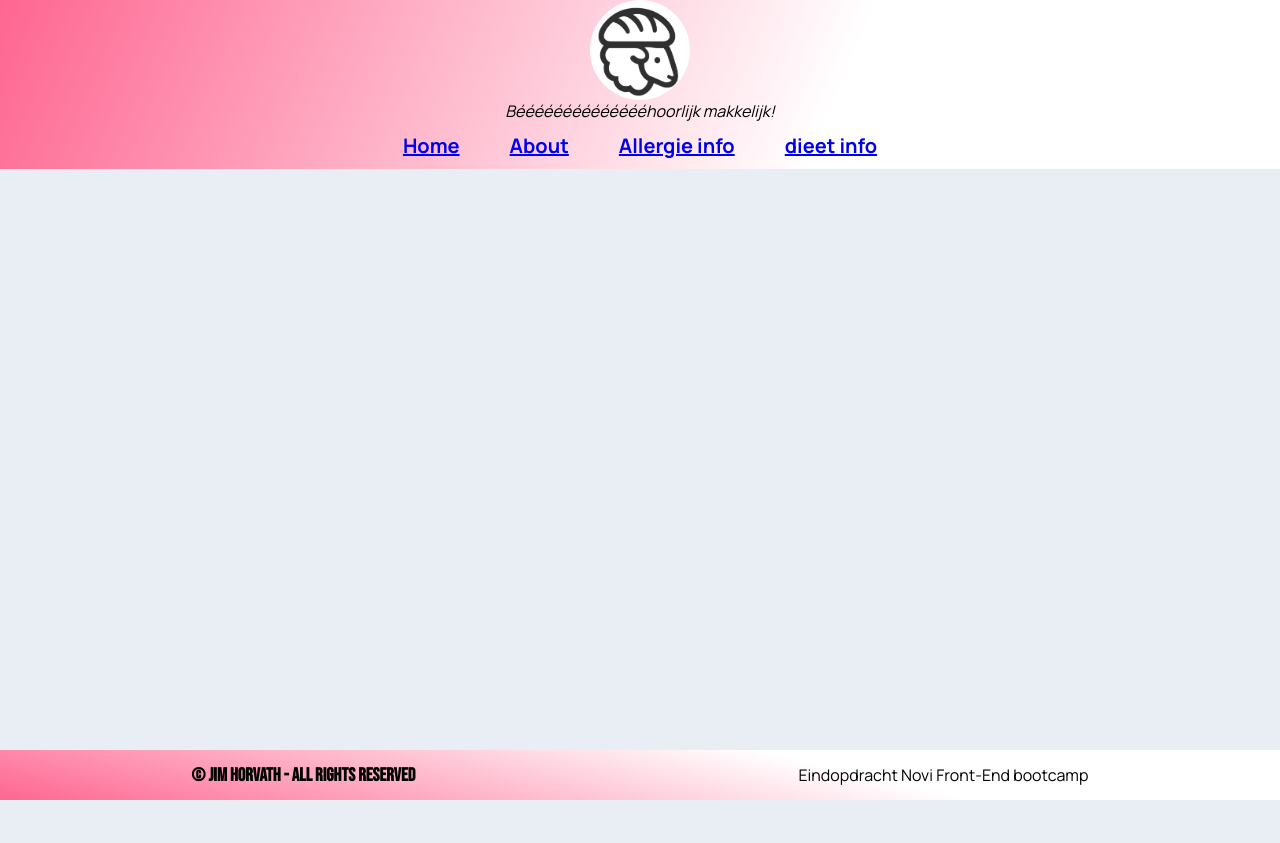
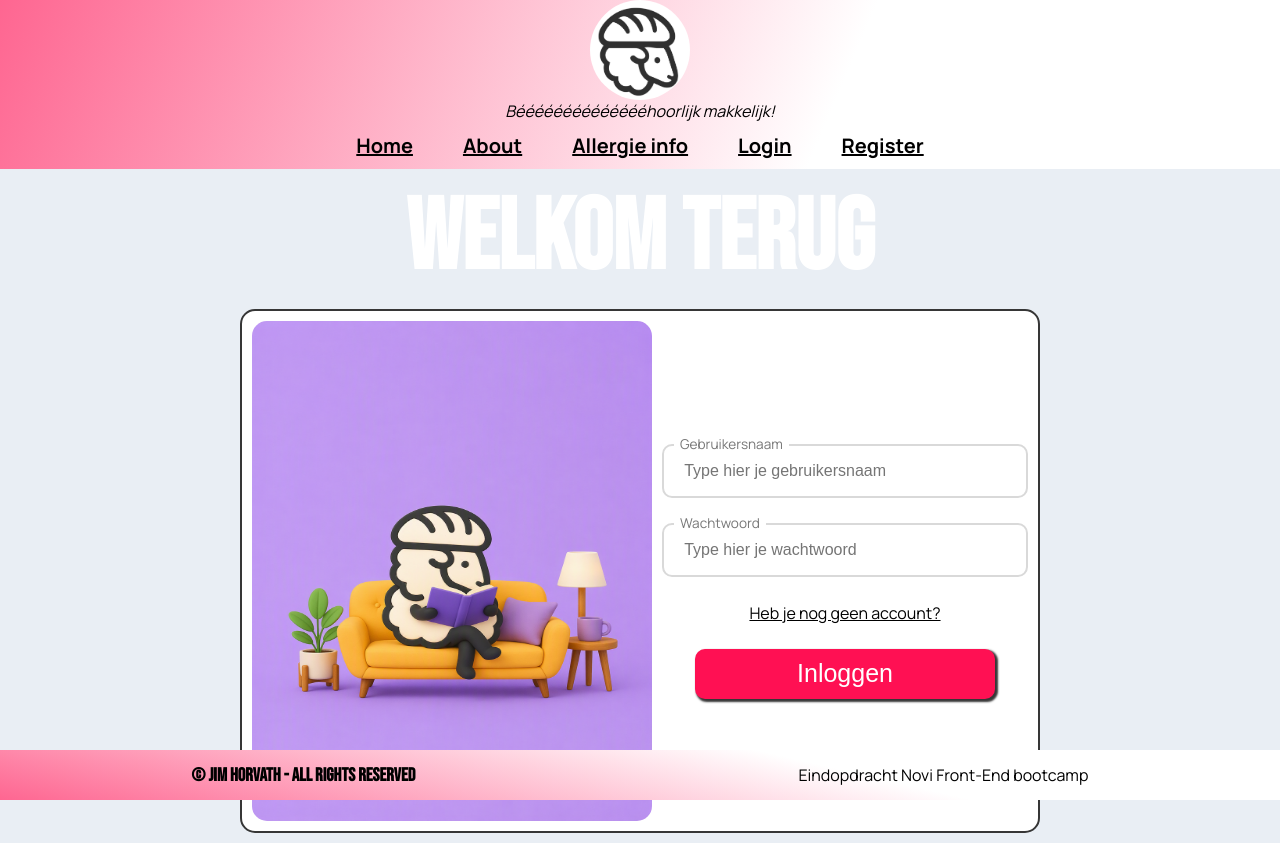
Before and after one commit to Deaddrums/FrontEnd-eindopdracht-NOVI, a React (Vite) app: page /Login in a window 1280 px wide. Before the commit the page ends 800 px from the top, so only its background shows below. Built offline with nearby package versions, Linux system fonts and the light colour scheme.

Commit message:
Opdracht start: main lay-out (20%)  home-page (100%)  About page (90%) text unfinished  Allergy page (95%)  Diet page - cancelled  Login page (100%)  Register page (5%)

```diff
--- a/src/App.css
+++ b/src/App.css
@@ -56,7 +56,11 @@ button {
     border-radius: 10px;
     border: var(--border-color);
     background: var(--button-color);
+   box-shadow: 2px 2px 2px 1px var(--border-color);
+
     transition: transform 0.2s ease;
+
+
 }
 
 button:hover {
--- a/src/App.jsx
+++ b/src/App.jsx
@@ -6,6 +6,7 @@ import FooterBar from "./assets/Components/FooterBar/FooterBar.jsx";
 import AboutPage from "./assets/Pages/AboutPage/AboutPage.jsx";
 import AllergyPage from "./assets/Pages/AllergyPage/AllergyPage.jsx";
 import {Routes, Route} from "react-router-dom";
+import LoginPage from "./assets/Pages/LoginPage/LoginPage.jsx";
 
 function App() {
 
@@ -14,9 +15,11 @@ function App() {
             <NavBar/>
 
             <Routes>
-<Route path="/" element={ <HomePage/> } />
-<Route path="/About" element={ <AboutPage/> } />
-<Route path="/Allergy" element={ <AllergyPage/> } />
+                <Route path="/" element={<HomePage/>}/>
+                <Route path="/About" element={<AboutPage/>}/>
+                <Route path="/Allergy" element={<AllergyPage/>}/>
+                <Route path="/Login" element={<LoginPage/>}/>
+                {/*<Route path="/Register" element={<RegisterPage/>}/>*/}
             </Routes>
 
             <FooterBar/>
--- a/src/assets/Components/NavBar/NavBar.css
+++ b/src/assets/Components/NavBar/NavBar.css
@@ -69,6 +69,10 @@ color: var(--text-color);
 a:visited {
     color: var(--title-color);
 }
-a:active {
+a:hover {
     color: var(--text-accent-color);
 }
+
+a:link {
+    color: var(--text-color);
+}
--- a/src/assets/Components/NavBar/NavBar.jsx
+++ b/src/assets/Components/NavBar/NavBar.jsx
@@ -1,11 +1,14 @@
 import './NavBar.css'
 import logoMain from '../../images/Broodschaap logo.jpg'
-import { NavLink } from "react-router-dom";
+import {NavLink} from "react-router-dom";
+import {useState} from "react";
 
 function NavBar() {
+    const isAuth = false
 
+    // const [isAuth, toggleIsAuth] = useState()
 
-    return <>
+    return <nav>
 
         <div className="navOuterWrapper">
 
@@ -24,15 +27,28 @@ function NavBar() {
                     <li>
                         <NavLink to="/Allergy"><strong>Allergie info</strong></NavLink>
                     </li>
-                    <li>
-                        <NavLink to="/Diet"><strong>dieet info</strong></NavLink>
-                    </li>
+
+                    {isAuth ?
+                        <li>
+                            <NavLink to="/Account"><strong>My Account</strong></NavLink>
+                        </li>
+                        :
+                        <>
+                        <li>
+                            <NavLink to="/Login"><strong>Login</strong></NavLink>
+                        </li>
+                        <li>
+                        <NavLink to="/Register"><strong>Register</strong></NavLink>
+                        </li>
+                        </>
+
+                    }
                 </ul>
 
             </div>
         </div>
 
-    </>
+    </nav>
 
 }
 
--- a/src/assets/Pages/AboutPage/AboutPage.jsx
+++ b/src/assets/Pages/AboutPage/AboutPage.jsx
@@ -31,7 +31,7 @@ function AboutPage() {
                     <p>
                         Met de broodschaap app maak je snel en gemakkelijk boodschappenlijstjes die aansluiten op jouw leef situatie!
                         <br/>
-                        Geef door welke allergieën je hebt, of welke dieet je volgt. Zet een eigen budget en de app zorgt ervoor dat jij altijd binnen je budget blijft
+                        Geef door welke allergieën je hebt en zet een eigen budget. De app zorgt ervoor dat jij altijd binnen je budget blijft
                     </p>
 
                     <p>
--- a/src/assets/Pages/AllergyPage/AllergyPage.css
+++ b/src/assets/Pages/AllergyPage/AllergyPage.css
@@ -12,6 +12,9 @@
     flex-direction: row;
     justify-content: center;
 
+    padding: 20px;
+    gap:10px;
+
     font-size: 100px;
     color: var(--text-alternate-color);
 }
--- /dev/null
+++ b/src/assets/Pages/LoginPage/LoginPage.css
@@ -0,0 +1,87 @@
+.loginOuterWrapper {
+    display: flex;
+    flex-direction: column;
+    justify-content: center;
+    align-items: center;
+
+    padding: 10px;
+    gap: 10px;
+
+}
+
+.loginOuterWrapper h1 {
+    font-size: 100px;
+    color: var(--text-alternate-color);
+}
+
+.loginInnerWrapper {
+    display: flex;
+    flex-direction: row;
+    justify-content: flex-start;
+
+
+    background: var(--background-container-color);
+    border: var(--border-color) 2px solid;
+    border-radius: 15px;
+
+    padding: 10px;
+    width: 800px;
+}
+
+.loginInnerWrapper img {
+    height: 500px;
+    width: 400px;
+
+    border-radius: 15px;
+    margin-right: 10px;
+}
+
+.loginForm {
+    display: flex;
+    flex-direction: column;
+    justify-content: center;
+    align-items: center;
+
+    flex: 1;
+
+    gap: 25px;
+}
+
+
+#loginButtonLoginPage {
+    height: 50px;
+    width: 300px;
+    font-size: 25px;
+}
+
+
+.inputContainer {
+    position: relative;
+    width: 100%;
+}
+
+.inputContainer input {
+    width: 100%;
+    padding: 16px;
+
+    border: 2px solid #d9d9d9;
+    border-radius: 10px;
+
+    font-size: 1rem;
+    background: white;
+}
+
+.inputContainer label {
+    position: absolute;
+
+    top: 0;
+    left: 12px;
+
+    transform: translateY(-50%);
+
+    background: white;
+    padding: 0 6px;
+
+    color: #777;
+    font-size: 0.85rem;
+}
--- /dev/null
+++ b/src/assets/Pages/LoginPage/LoginPage.jsx
@@ -0,0 +1,66 @@
+import './LoginPage.css'
+import {Link} from "react-router-dom";
+import image from '../../images/Broodschaap op bank 2.png'
+
+function LoginPage () {
+
+    return <>
+
+        <div className="loginOuterWrapper">
+            <h1>Welkom terug</h1>
+
+            <div className="loginInnerWrapper">
+
+                <img src={image} alt="broodschaap op bank"/>
+
+            <form className="loginForm">
+
+                <div className="inputContainer">
+                    <input
+                        id="username"
+                        name="username"
+                        type="text"
+                        placeholder=" Type hier je gebruikersnaam "
+                        required
+                    />
+
+                    <label htmlFor="username">
+                        Gebruikersnaam
+                    </label>
+                </div>
+
+                <div className="inputContainer">
+                    <input
+                        id="password"
+                        name="password"
+                        type="password"
+                        placeholder=" Type hier je wachtwoord "
+                        required
+                    />
+
+                    <label htmlFor="password">
+                        Wachtwoord
+                    </label>
+                </div>
+
+                <Link to="/Register"
+                >Heb je nog geen account?
+                </Link>
+
+                <button
+                id="loginButtonLoginPage"
+                    type="button"
+                onClick="Submit"
+
+                >Inloggen</button>
+
+
+
+            </form>
+        </div>
+        </div>
+    </>
+
+}
+
+export default LoginPage
```
Also changed, not shown: src/assets/Pages/UNUSEDPageTemplate/PageTemplate.jsx (deleted, +0 -11 lines), src/assets/Pages/UNUSEDPageTemplate/PageTemplate.css (deleted), src/assets/images/Broodschaap op bank 2.png (added).
